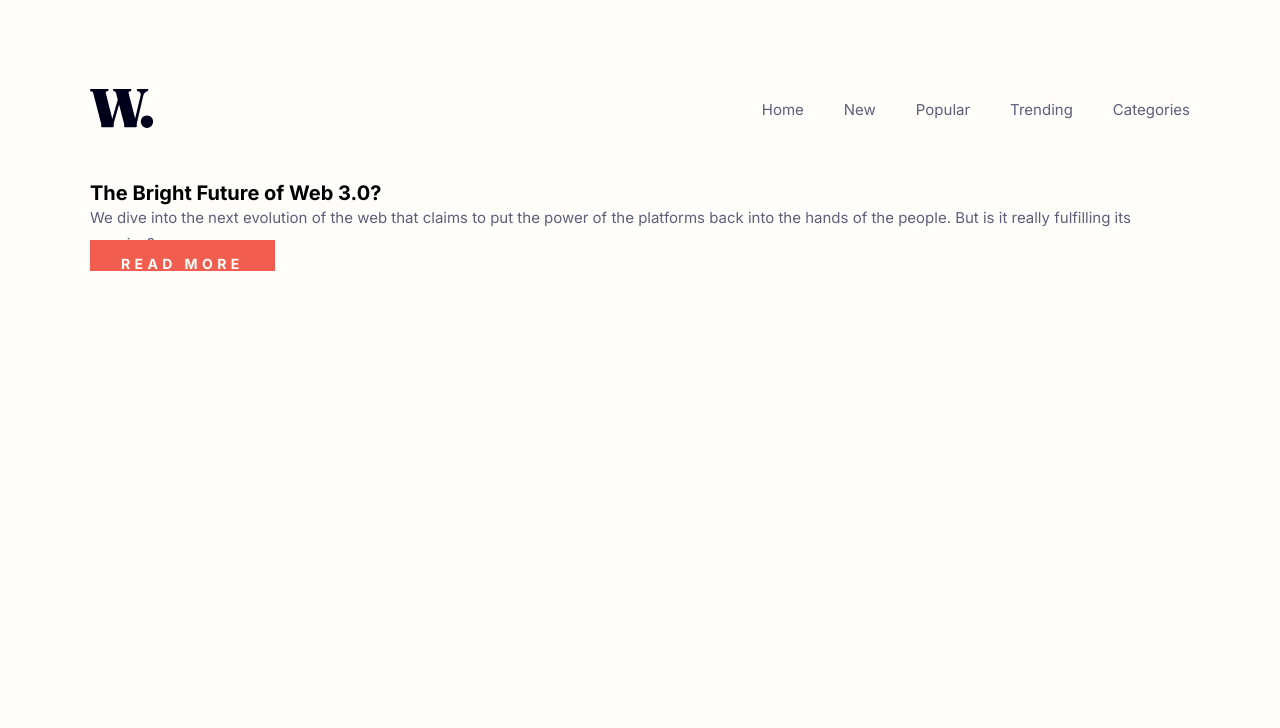
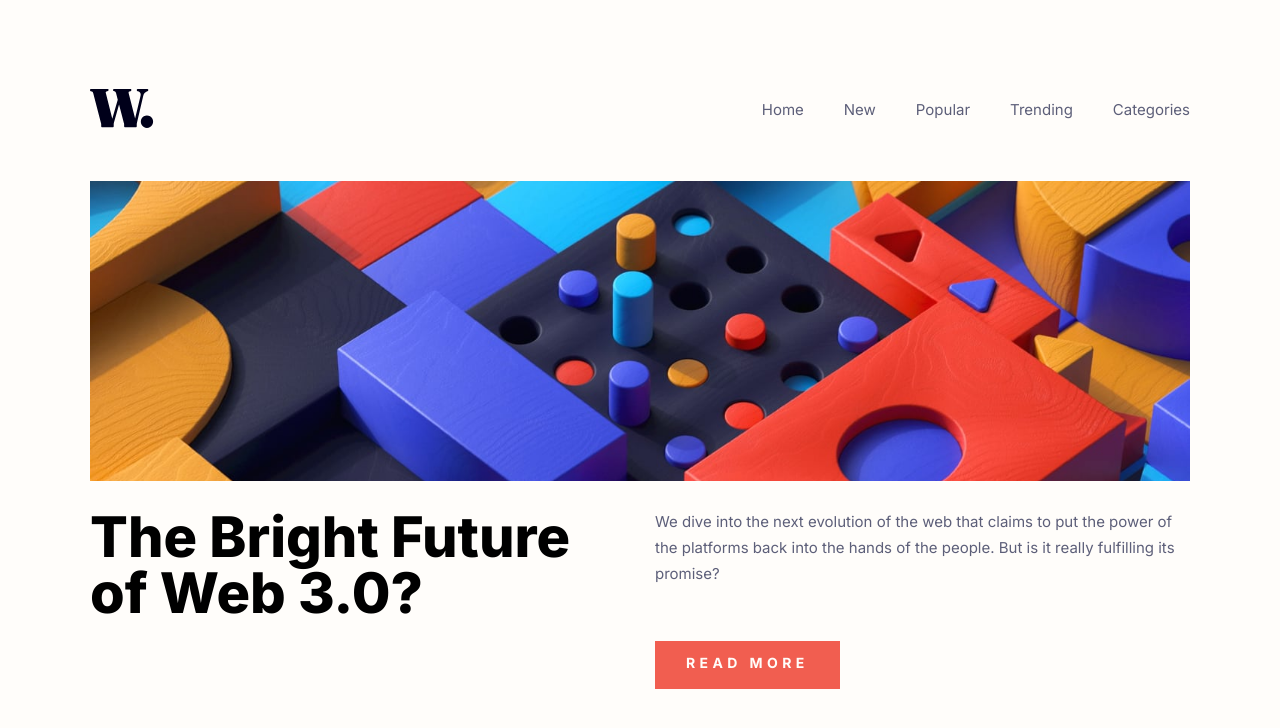
Before and after one commit to aleksandr-efimenko/news-homepage-frontendmentor, a Next.js app: page / in a window 1280 px wide. Shown: the top 728 px of the page. Built offline with nearby package versions, Linux system fonts and the light colour scheme.

Commit message:
update hero component

```diff
--- a/components/Hero.tsx
+++ b/components/Hero.tsx
@@ -1,17 +1,19 @@
-import Image, { StaticImageData } from "next/image";
+import Image from "next/image";
 import React from "react";
 import heroStyles from "../styles/Hero.module.css";
 import RedButton from "./RedButton";
 
 export default function Hero({
   title,
-  headerDescription,
-  heroImg,
+  heroImgDesktop,
+  heroImgMobile,
+  heroDescription: heroDescription,
   buttonLink,
 }: {
   title: string;
-  headerDescription: string;
-  heroImg: string;
+  heroDescription: string;
+  heroImgDesktop: string;
+  heroImgMobile: string;
   buttonLink: string;
 }) {
   return (
@@ -19,15 +21,20 @@ export default function Hero({
       <div className={heroStyles["hero-image"]}>
         <Image
           fill
-          src={heroImg}
+          priority
+          src={heroImgDesktop}
+          style={{
+            objectFit: 'cover',
+          }}
           alt="Hero image, abstraction with colored blocks"
         />
       </div>
-      <div className="">
-        <h1>{title}</h1>
-        <p>{headerDescription}</p>
-        <RedButton buttonLink={buttonLink} />
-      </div>
+
+        <h1 className={heroStyles['hero-title']}>{title}</h1>
+        <div className={heroStyles['hero-description-container']}>
+          <p className={heroStyles['hero-text']}>{heroDescription}</p>
+          <RedButton buttonLink={buttonLink} />
+        </div>
     </div>
   );
 }
--- a/pages/index.tsx
+++ b/pages/index.tsx
@@ -5,8 +5,9 @@ const heroData = {
   title: "The Bright Future of Web 3.0?",
   headerDescription:
     "We dive into the next evolution of the web that claims to put the power of the platforms back into the hands of the people. But is it really fulfilling its promise?",
-  heroImg: '/static/images/image-web-3-desktop.jpg',
-  buttonLink: "/",
+  heroImgDesktop: '/static/images/image-web-3-desktop.jpg',
+  heroImgMobile: '/static/images/image-web-3-mobile.jpg',
+  buttonLink: "#",
 };
 
 export default function Home() {
@@ -23,8 +24,9 @@ export default function Home() {
       </Head>
       <Hero
         title={heroData.title}
-        headerDescription={heroData.headerDescription}
-        heroImg={heroData.heroImg}
+        heroDescription={heroData.headerDescription}
+        heroImgDesktop={heroData.heroImgDesktop}
+        heroImgMobile={heroData.heroImgMobile}
         buttonLink={heroData.buttonLink}
       />
     </>
--- a/styles/Hero.module.css
+++ b/styles/Hero.module.css
@@ -1,10 +1,44 @@
 .hero-container {
   display: grid;
+  grid-template-columns: repeat(2, 1fr);
+  grid-template-rows: 30rem 18rem;
+  grid-template-areas:
+    "hero-image hero-image"
+    "hero-title hero-text";
+  gap: 2.8rem 3rem;
 }
 
-.hero-image{
-  background-size: contain;
-  background-position: center;
+.hero-image {
   position: relative;
   width: 100%;
+  height: 100%;
+  grid-area: hero-image;
 }
+
+.hero-title {
+  grid-area: hero-title;
+  font-size: var(--fs-header-xl);
+  font-weight: var(--fw-header-xl);
+  line-height: var(--lh-header-xl);
+}
+
+.hero-description-container {
+  display: flex;
+  flex-direction: column;
+  gap: 1.6rem;
+  justify-content: space-between;
+}
+
+.hero-text {
+  grid-area: hero-text;
+  font-size: var(--fs-paragraph);
+}
+
+@media (max-width: 768px) {
+  .mobile {
+    display: block;
+  }
+  .desktop {
+    display: none;
+  }
+}
--- a/styles/globals.css
+++ b/styles/globals.css
@@ -63,6 +63,8 @@
 
 html,
 body {
+  height: 100vh;
+  height: 100svh;
   max-width: 100vw;
   overflow-x: hidden;
 }
```
